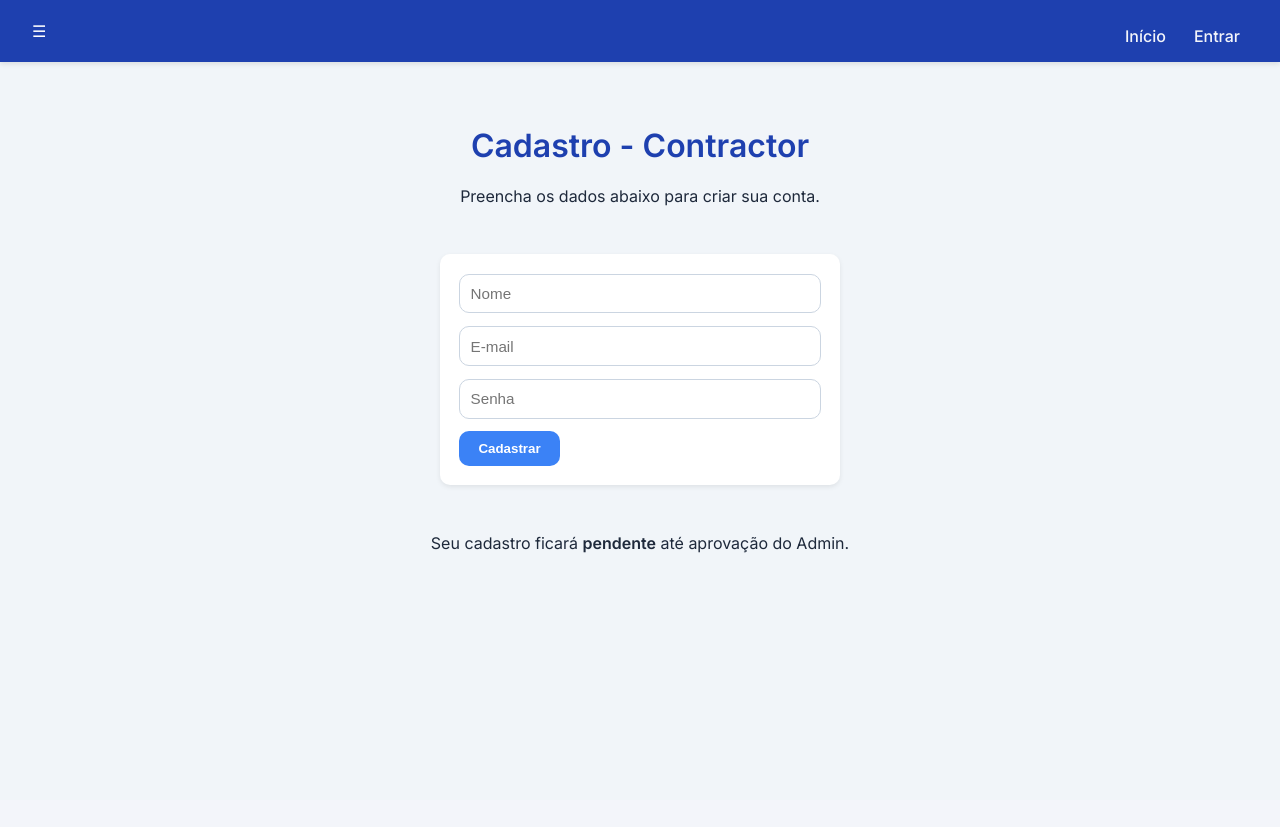
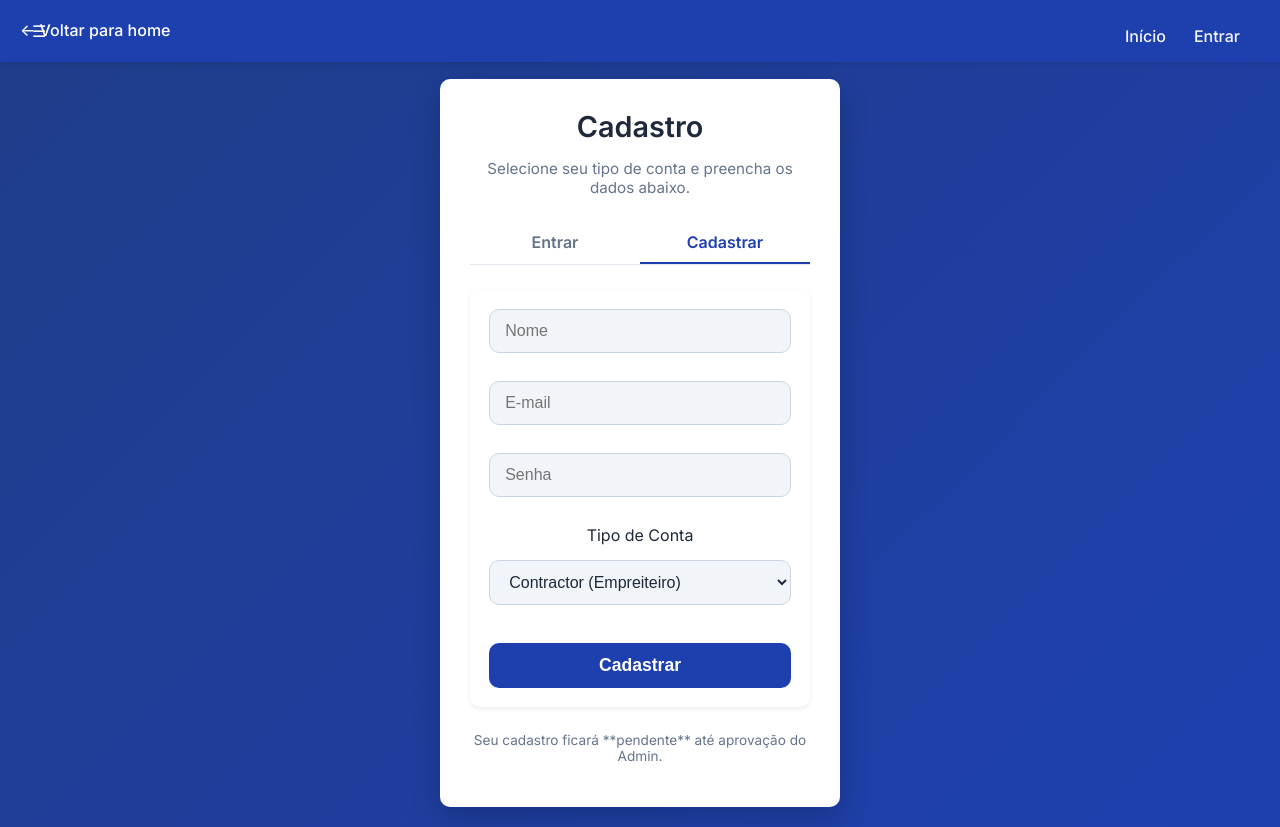
Before and after one commit to RFCcastro93/app_web, a Flask app: page /register/contractor in a window 1280 px wide. Before the commit the page ends 553 px from the top, so only its background shows below. Run offline with Flask 3, Linux system fonts and the light colour scheme.

Commit message:
Update register.html

```diff
--- a/templates/register.html
+++ b/templates/register.html
@@ -1,29 +1,53 @@
 {% extends "base.html" %}
-{% block title %}Cadastro de Usuário{% endblock %}
+
+{% block title %}Cadastro{% endblock %}
 
 {% block content %}
-  <div class="container">
-    <header class="text-center mb-5">
-    <main style="display:grid; place-items:center;">
-    <div style="max-width:420px; text-align:center;">
-      <h1 class="display-4">Cadastro - {{ role|capitalize }}</h1>
-      <p class="lead">Preencha os dados abaixo para criar sua conta.</p>
-    </main>
-    </header>
+<div class="auth-page-wrapper">
+    <a href="{{ url_for('index') }}" class="back-to-home">← Voltar para home</a>
 
-    <form method="POST" class="form-group" style="max-width: 400px; margin: 0 auto;">
-      <input type="text" name="name" class="form-control mb-3" placeholder="Nome" required>
-      <input type="email" name="email" class="form-control mb-3" placeholder="E-mail" required>
-      <input type="password" name="password" class="form-control mb-3" placeholder="Senha" required>
-      <button type="submit" class="btn btn-primary btn-block">Cadastrar</button>
-    </form>
+    <div class="auth-card">
+        <h2 class="auth-card-title">Cadastro</h2>
+        <p class="auth-card-subtitle">Selecione seu tipo de conta e preencha os dados abaixo.</p>
 
-    {% if role != 'admin' %}
-  <main style="display:grid; place-items:center;">
-  <div style="max-width:420px; text-align:center;">
-      <p class="text-center text-muted mt-3">Seu cadastro ficará <b>pendente</b> até aprovação do Admin.</p>
-    {% else %}
-      <p class="text-center text-muted mt-3">Admin é aprovado automaticamente (ajuste para produção).</p>
-    {% endif %}
-  </div>
+        <div class="auth-tabs">
+            <a href="{{ url_for('login') }}" class="auth-tab">Entrar</a>
+            <a href="{{ url_for('register', role=role) }}" class="auth-tab active">Cadastrar</a>
+        </div>
+
+        {# Formulário de Registro #}
+        <form method="POST" class="auth-form">
+            <input type="text" name="name" id="name" class="input-field" placeholder="Nome" required>
+
+            <input type="email" name="email" id="email" class="input-field" placeholder="E-mail" required>
+
+            <input type="password" name="password" id="password" class="input-field" placeholder="Senha" required>
+
+            <label for="role" class="input-label">Tipo de Conta</label>
+            <select name="role" id="role" class="input-field select-field" required>
+                <option value="contractor" {% if role == 'contractor' %}selected{% endif %}>
+                    Contractor (Empreiteiro)
+                </option>
+                <option value="subcontractor" {% if role == 'subcontractor' %}selected{% endif %}>
+                    Subcontractor (Subempreiteiro)
+                </option>
+                {# Opção Admin desabilitada para usuários normais #}
+                {% if role == 'admin' %}
+                    <option value="admin" selected>Admin (Apenas para Dev)</option>
+                {% endif %}
+            </select>
+
+            <button type="submit" class="button auth-button">
+                Cadastrar
+            </button>
+        </form>
+
+        {# Mensagem de Pendência #}
+        {% if role != 'admin' %}
+            <p class="pending-message">Seu cadastro ficará **pendente** até aprovação do Admin.</p>
+        {% else %}
+            <p class="pending-message">Admin é aprovado automaticamente (ajuste para produção).</p>
+        {% endif %}
+    </div>
+</div>
 {% endblock %}
```
